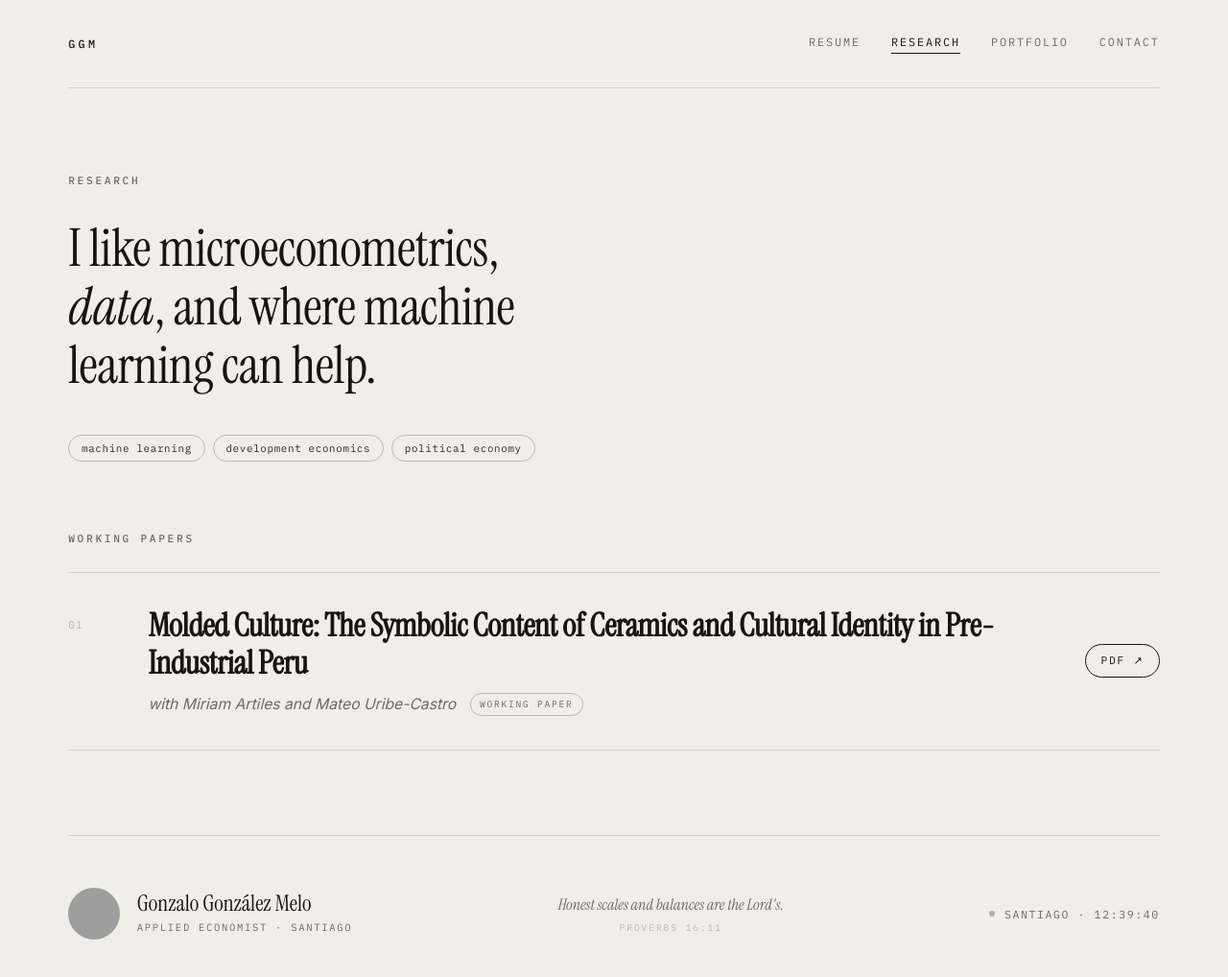
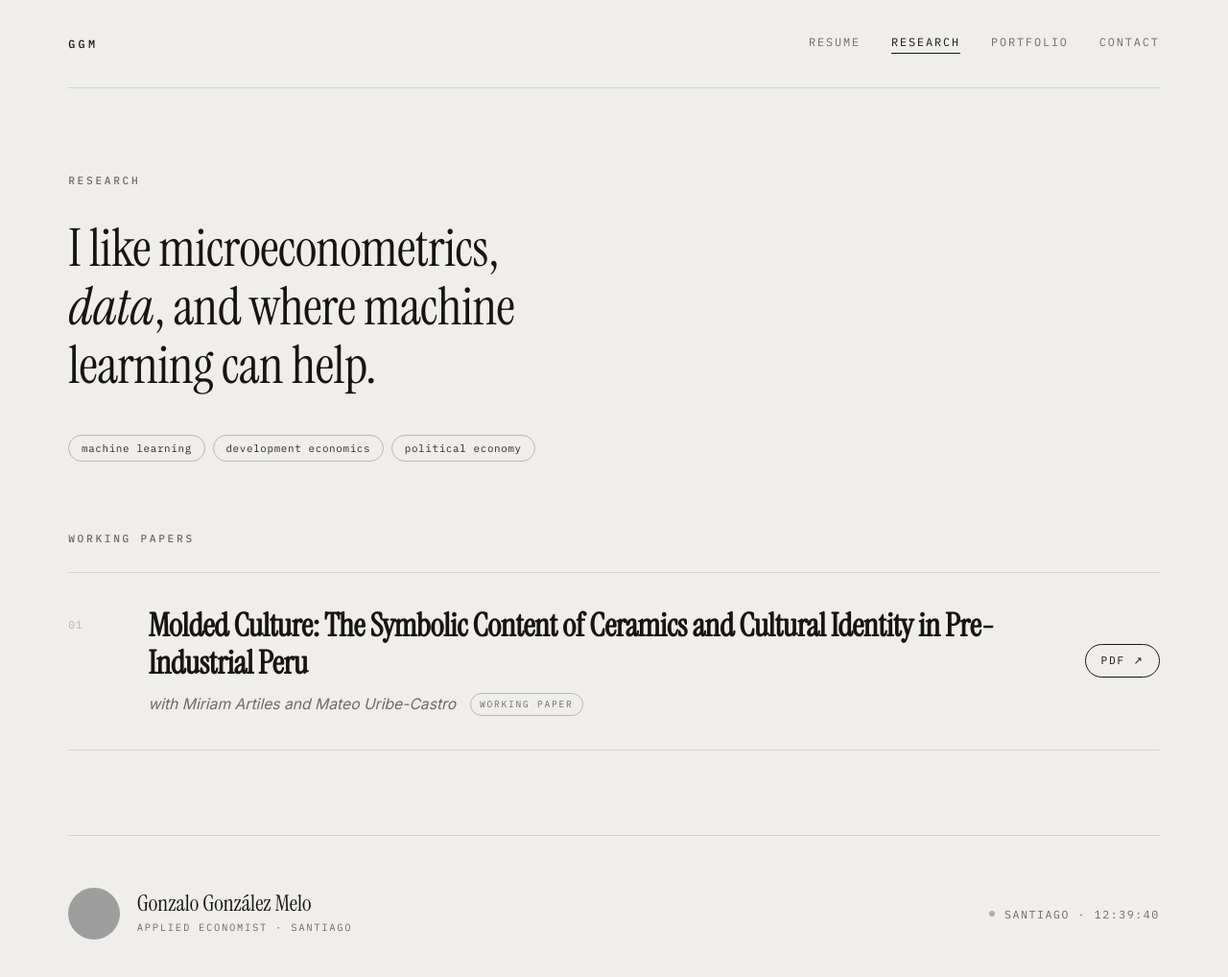
Before and after one commit to gtgonza/gtgonza.github.io, a plain HTML site: page research.html in a window 1280 px wide. Shown: the whole page at 96% size. Drawn offline with Linux system fonts and the light colour scheme; grey boxes are pictures that could not be loaded.

Commit message:
Update research.html

```diff
--- a/research.html
+++ b/research.html
@@ -121,7 +121,6 @@
         <div class="sub">Applied economist · Santiago</div>
       </div>
     </div>
-    <div class="sig">Honest scales and balances are the Lord's.<cite>Proverbs 16:11</cite></div>
     <div class="clock"><span class="pulse"></span><span id="clock">Santiago · --:--:--</span></div>
   </footer>
 
```
